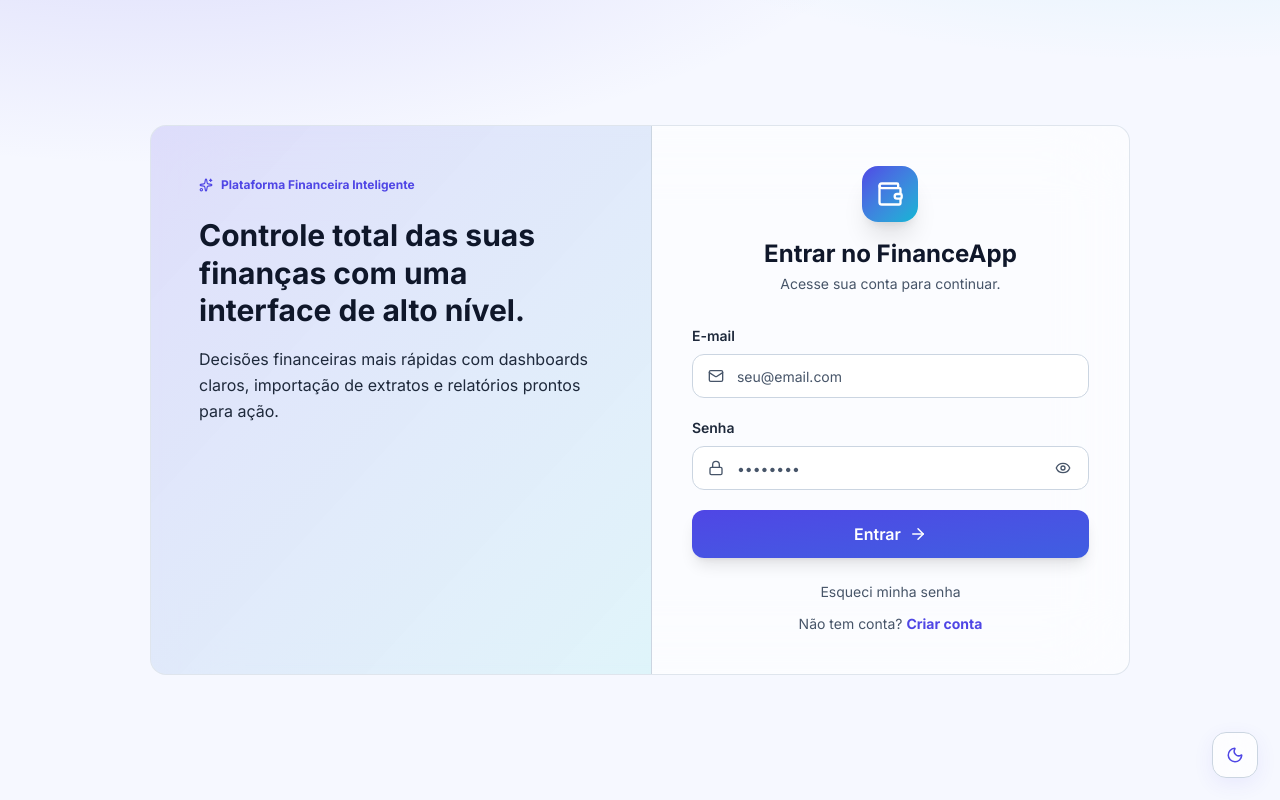
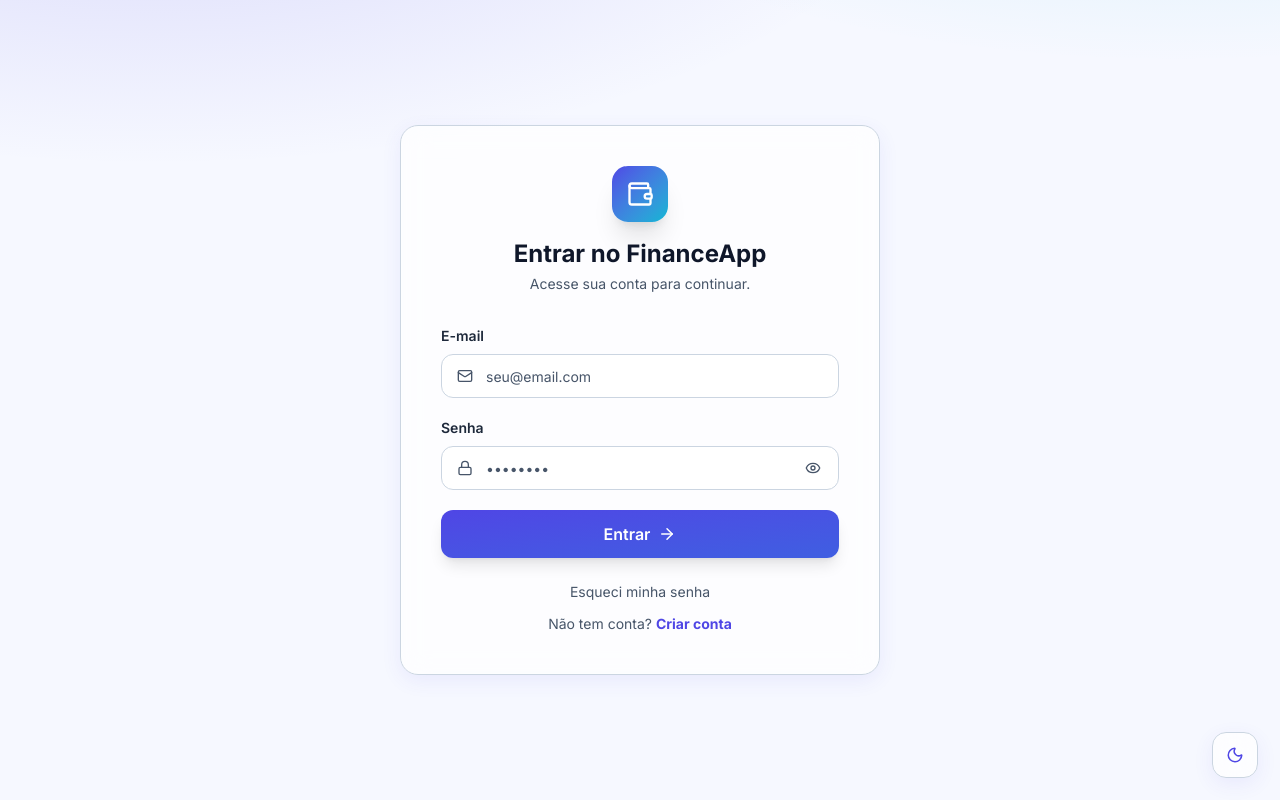
Before and after one commit to KayllaneAs/Gestao-Financeira, a Next.js app: page /login in a window 1280 px wide. Built offline with nearby package versions, Linux system fonts and the light colour scheme.

Commit message:
feat(docs): alteracao na configuracao do ambiente

```diff
--- a/src/app/login/page.jsx
+++ b/src/app/login/page.jsx
@@ -40,51 +40,8 @@
 
   return (
     <div className="min-h-screen p-4 flex items-center justify-center">
-      <Card variant="glass" padding="none" className="w-full max-w-[980px] overflow-hidden scale-in">
-        <div className="grid md:grid-cols-[1.05fr_1fr]">
-          {/* Left Panel - Features */}
-          <section className={cn(
-            "hidden md:block p-10 lg:p-12",
-            "bg-gradient-to-br from-[color-mix(in_srgb,var(--color-primary)_17%,transparent)] to-[color-mix(in_srgb,var(--color-accent)_12%,transparent)]",
-            "border-r border-[var(--color-border)]"
-          )}>
-            <div className="inline-flex items-center gap-2 text-xs font-bold text-[var(--color-primary)] mb-6">
-              <Sparkles size={14} />
-              Plataforma Financeira Inteligente
-            </div>
-
-            <h1 className="text-2xl lg:text-3xl font-extrabold leading-tight mb-4 text-[var(--color-text)]">
-              Controle total das suas finanças com uma interface de alto nível.
-            </h1>
-
-            <p className="text-[var(--color-text-secondary)] leading-relaxed mb-8">
-              Decisões financeiras mais rápidas com dashboards claros, importação de extratos e relatórios prontos para ação.
-            </p>
-
-            <div className="space-y-4">
-              {[
-                'Visão mensal completa em segundos',
-                'Gestão de despesas, rendas e reservas',
-                'Dados protegidos e experiência premium',
-              ].map((item, i) => (
-                <div
-                  key={item}
-                  className={cn(
-                    "flex items-center gap-3 text-sm text-[var(--color-text-secondary)]",
-                    "slide-up animate-ready",
-                    `stagger-${i + 1}`
-                  )}
-                >
-                  <div className="w-7 h-7 rounded-lg bg-[var(--color-primary)]/15 flex items-center justify-center flex-shrink-0">
-                    <ShieldCheck size={14} className="text-[var(--color-primary)]" />
-                  </div>
-                  {item}
-                </div>
-              ))}
-            </div>
-          </section>
-
-          {/* Right Panel - Login Form */}
+      <div className="glass-card" style={{ width: '100%', maxWidth: 480, padding: 0, overflow: 'hidden' }}>
+        <div>
           <section className="p-8 lg:p-10">
             <div className="text-center mb-8">
               <div className={cn(
@@ -185,7 +142,7 @@
             </div>
           </section>
         </div>
-      </Card>
+      </div>
     </div>
   )
 }
--- a/src/app/page.tsx
+++ /dev/null
@@ -1,8 +0,0 @@
-export default function Home() {
-  return (
-    <main style={{ padding: '2rem' }}>
-      <h1>FinanceApp</h1>
-      <a href="/register">Cadastrar</a> | <a href="/login">Login</a>
-    </main>
-  )
-}
--- a/src/app/register/page.jsx
+++ b/src/app/register/page.jsx
@@ -41,49 +41,14 @@
 
   return (
     <div style={{ minHeight: '100vh', padding: 20, display: 'flex', alignItems: 'center', justifyContent: 'center' }}>
-      <div className="glass-card" style={{ width: '100%', maxWidth: 980, padding: 0, overflow: 'hidden' }}>
-        <div style={{ display: 'grid', gridTemplateColumns: '1.05fr 1fr' }} className="auth-grid">
-          <section style={{
-            padding: '44px clamp(20px, 3.5vw, 46px)',
-            background: 'linear-gradient(155deg, color-mix(in srgb, var(--color-primary) 17%, transparent), color-mix(in srgb, var(--color-accent) 12%, transparent))',
-            borderRight: '1px solid var(--color-border)',
-          }}>
-            <div style={{ display: 'inline-flex', alignItems: 'center', gap: 8, fontSize: '.75rem', fontWeight: 700, color: 'var(--color-primary)', marginBottom: 18 }}>
-              Ambiente profissional de gestão financeira
-            </div>
-            <h1 style={{ fontSize: '2rem', fontWeight: 800, lineHeight: 1.15, marginBottom: 12 }}>
-              Crie sua conta e eleve o nível do seu controle financeiro.
-            </h1>
-            <p style={{ color: 'var(--color-text-secondary)', lineHeight: 1.65, marginBottom: 26 }}>
-              Planeje metas, acompanhe parcelamentos e tenha clareza total dos seus números com um dashboard completo.
-            </p>
-
-            <div style={{ display: 'grid', gap: 12 }}>
-              {[
-                'Onboarding rápido e intuitivo',
-                'Relatórios inteligentes com insights',
-                'Experiência moderna para uso diário',
-              ].map((item) => (
-                <div key={item} style={{ display: 'flex', alignItems: 'center', gap: 10, color: 'var(--color-text-secondary)', fontSize: '.9rem' }}>
-                  <Rocket size={16} style={{ color: 'var(--color-primary)' }} />
-                  {item}
-                </div>
-              ))}
-            </div>
-          </section>
-
+      <div className="glass-card" style={{ width: '100%', maxWidth: 480, padding: 0, overflow: 'hidden' }}>
         <section style={{ padding: '42px clamp(20px, 3vw, 38px)' }}>
           <div style={{ textAlign: 'center', marginBottom: 26 }}>
             <div style={{
-                width: 56,
-                height: 56,
-                borderRadius: 16,
+              width: 56, height: 56, borderRadius: 16,
               background: 'linear-gradient(135deg, var(--color-primary), var(--color-accent))',
-                display: 'inline-flex',
-                alignItems: 'center',
-                justifyContent: 'center',
-                marginBottom: 14,
-                boxShadow: '0 10px 28px rgba(79,70,229,.28)',
+              display: 'inline-flex', alignItems: 'center', justifyContent: 'center',
+              marginBottom: 14, boxShadow: '0 10px 28px rgba(79,70,229,.28)',
             }}>
               <Wallet size={28} color="#fff" />
             </div>
@@ -158,18 +123,5 @@
         </section>
       </div>
     </div>
-
-      <style>{`
-        @media (max-width: 900px) {
-          .auth-grid {
-            grid-template-columns: 1fr !important;
-          }
-
-          .auth-grid section:first-child {
-            display: none;
-          }
-        }
-      `}</style>
-    </div>
   )
 }
--- a/src/components/Layout.jsx
+++ b/src/components/Layout.jsx
@@ -7,7 +7,7 @@
 import { Button } from './Button'
 import {
   LayoutDashboard, Receipt, TrendingUp, CreditCard, CalendarClock,
-  Target, FileBarChart, LogOut, Wallet, Menu, ShieldCheck, FileUp, Users,
+  Target, FileBarChart, LogOut, Wallet, Menu, ShieldCheck, FileUp,
   ChevronLeft, X,
 } from 'lucide-react'
 import { useMemo, useState, useEffect } from 'react'
@@ -17,7 +17,6 @@
   { to: '/despesas', icon: Receipt, label: 'Despesas' },
   { to: '/rendas', icon: TrendingUp, label: 'Rendas' },
   { to: '/contas', icon: CreditCard, label: 'Contas' },
-  { to: '/membros-familia', icon: Users, label: 'Família' },
   { to: '/parcelamentos', icon: CalendarClock, label: 'Parcelas' },
   { to: '/reservas', icon: Target, label: 'Reservas' },
   { to: '/relatorios', icon: FileBarChart, label: 'Relatórios' },
```
Also changed, not shown: 1 other file (tests, documents, lock files or other folders). Lines whose indentation alone changed are shown as unchanged.
